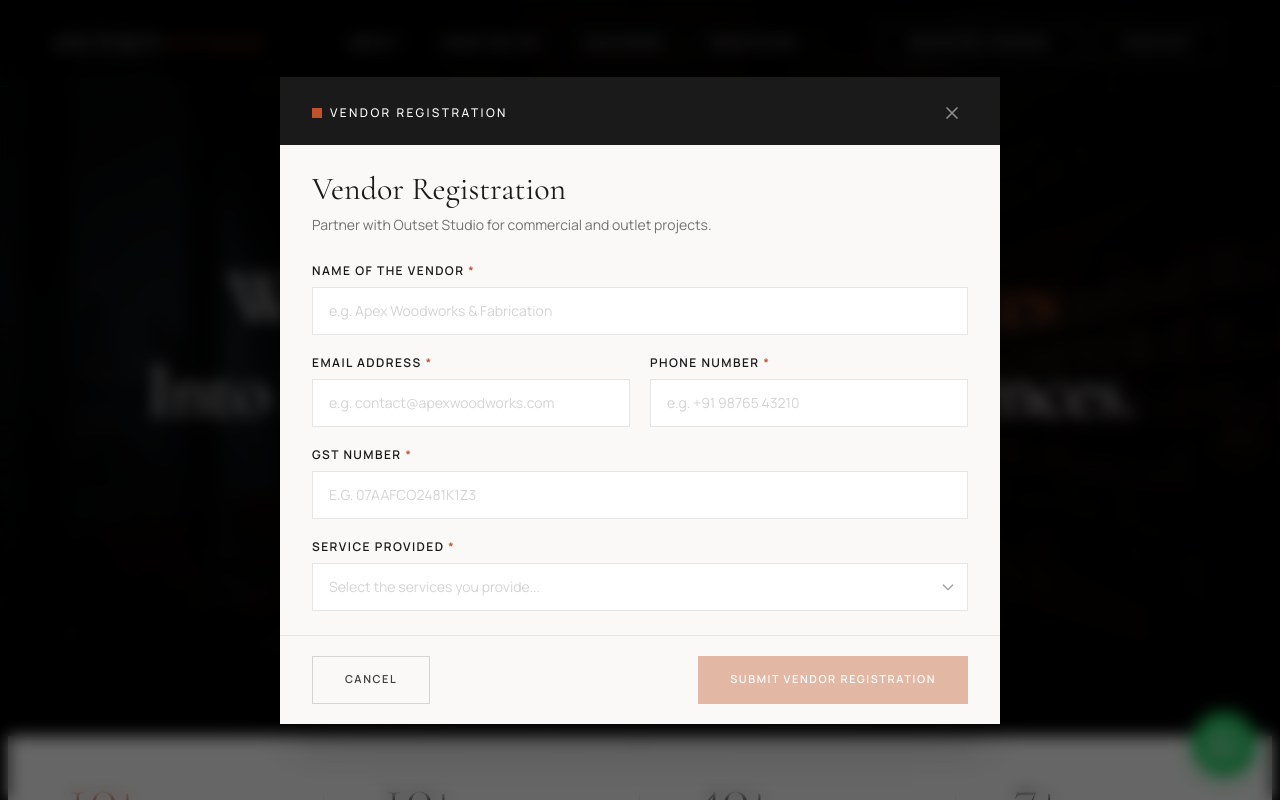
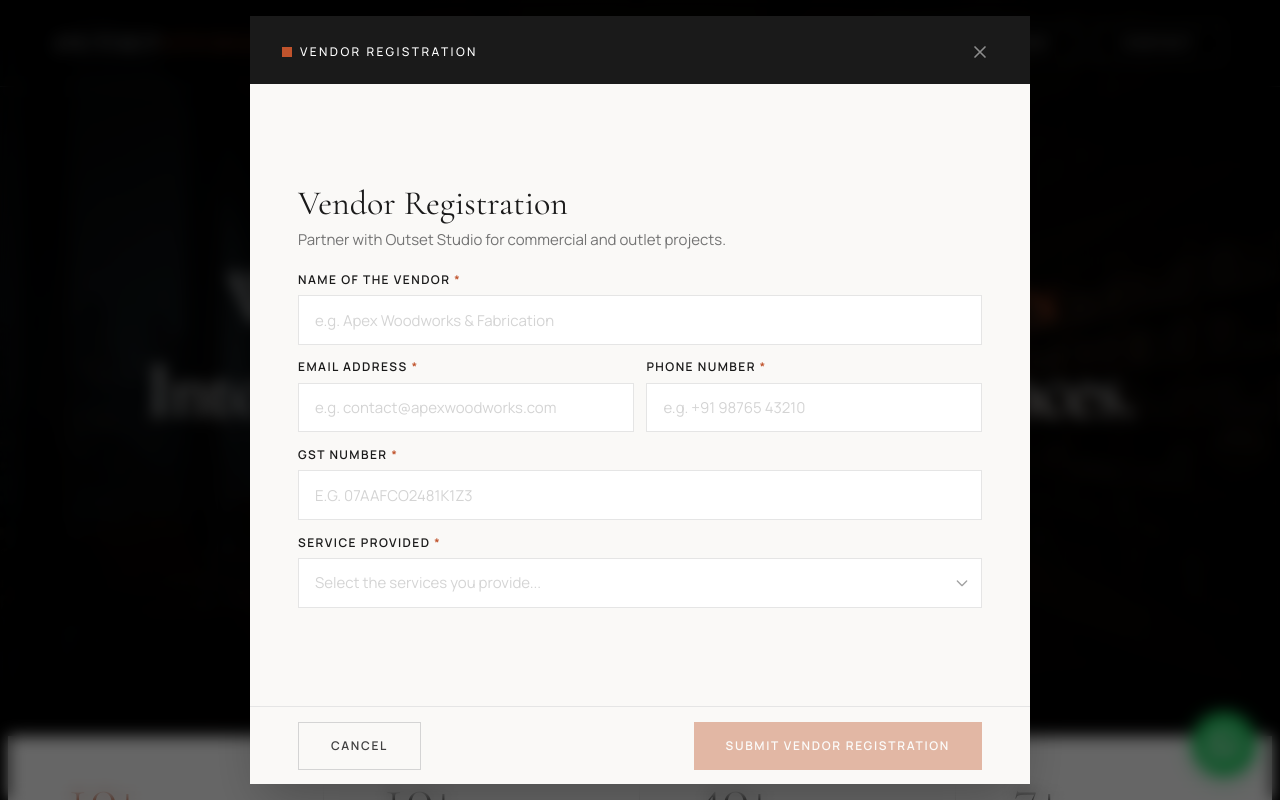
Before and after one commit to taybeen-healthy/outsetStudio, a Next.js app: page / in a window 1280 px wide. Both pictures are taken after a click on the button "REGISTER VENDOR". Built offline with nearby package versions, Linux system fonts and the light colour scheme.

Commit message:
Connect ContactModal and VendorModal to backend API

```diff
--- a/src/components/ContactModal.jsx
+++ b/src/components/ContactModal.jsx
@@ -58,8 +58,18 @@ export default function ContactModal({ onClose }) {
     return Object.keys(errs).length === 0;
   };
 
-  const handleSubmit = () => {
-    if (validate()) setSubmitted(true);
+  const handleSubmit = async () => {
+    if (!validate()) return;
+    try {
+      const res = await fetch("http://69.62.75.137:3006/api/contacts", {
+        method: "POST",
+        headers: { "Content-Type": "application/json" },
+        body: JSON.stringify(form),
+      });
+      if (res.ok) setSubmitted(true);
+    } catch {
+      setSubmitted(true);
+    }
   };
 
   const content = submitted ? (
--- a/src/components/OurWork.jsx
+++ b/src/components/OurWork.jsx
@@ -94,8 +94,8 @@ export default function OurWork({ data }) {
       <style>{`@keyframes outset-marquee { from { transform: translateX(0); } to { transform: translateX(-50%); } }`}</style>
 
       <div className="max-w-7xl mx-auto px-4 sm:px-6 lg:px-2">
-        <div className="flex flex-col lg:flex-row lg:items-start lg:justify-between gap-5 lg:gap-8 mb-6 sm:mb-16">
-          <div className="w-full lg:max-w-[400px] xl:max-w-[540px]">
+        <div className="flex flex-col xl:flex-row xl:items-start xl:justify-between gap-5 xl:gap-8 mb-6 sm:mb-16">
+          <div className="w-full xl:max-w-[540px]">
             <h2 className="font-serif font-normal text-[#1a1a1a] text-[28px] sm:text-4xl lg:text-[44px] xl:text-[48px] leading-[1.2] tracking-tight text-left">
               <span className="lg:hidden">One Studio from Concept to Growth.</span>
               <span className="hidden lg:block">
@@ -109,7 +109,7 @@ export default function OurWork({ data }) {
             </p>
           </div>
 
-          <div className="flex flex-nowrap overflow-x-auto min-w-0 max-w-full gap-2.5 lg:gap-3 lg:pt-[122px] xl:pt-[131px] [scrollbar-width:none] [&::-webkit-scrollbar]:hidden">
+          <div className="flex flex-wrap items-center gap-2.5 lg:gap-3 xl:pt-[131px]">
             {filters.map((f) => {
               const isActive = activeFilter.toUpperCase() === f.toUpperCase();
               return (
--- a/src/components/VendorModal.jsx
+++ b/src/components/VendorModal.jsx
@@ -135,8 +135,18 @@ export default function VendorModal({ onClose }) {
     return Object.keys(errs).length === 0;
   };
 
-  const handleSubmit = () => {
-    if (validate()) setSubmitted(true);
+  const handleSubmit = async () => {
+    if (!validate()) return;
+    try {
+      const res = await fetch("http://69.62.75.137:3006/api/vendors", {
+        method: "POST",
+        headers: { "Content-Type": "application/json" },
+        body: JSON.stringify(form),
+      });
+      if (res.ok) setSubmitted(true);
+    } catch {
+      setSubmitted(true);
+    }
   };
 
   const content = (
@@ -151,22 +161,22 @@ export default function VendorModal({ onClose }) {
         if (dx < 5 && dy < 5 && e.target === e.currentTarget) onClose();
       }}
     >
-      <div className="relative w-full sm:max-w-[720px] h-[100dvh] sm:h-auto sm:max-h-[90vh] bg-[#FAF9F7] sm:shadow-2xl flex flex-col overflow-hidden">
+      <div className="relative w-full sm:max-w-[780px] h-[100dvh] sm:h-[calc(100dvh-2rem)] bg-[#FAF9F7] sm:shadow-2xl flex flex-col overflow-hidden">
         {/* Dark Header */}
-        <div className="bg-[#1a1a1a] px-5 sm:px-8 pt-4 sm:pt-5 pb-3 sm:pb-4 flex-shrink-0">
+        <div className="bg-[#1a1a1a] px-4 sm:px-8 pt-[clamp(10px,2.2vh,22px)] pb-[clamp(8px,1.8vh,18px)] flex-shrink-0">
           <div className="flex items-center justify-between">
             <div className="flex items-center gap-2">
               <span className="w-2.5 h-2.5 bg-[#C0532C] flex-shrink-0" />
-              <span className="font-sans text-[11px] sm:text-xs tracking-[0.2em] uppercase text-white font-medium whitespace-nowrap">
+              <span className="font-sans text-[clamp(10px,1.6vh,12px)] tracking-[0.2em] uppercase text-white font-medium whitespace-nowrap">
                 VENDOR REGISTRATION
               </span>
             </div>
             <button
               onClick={onClose}
               aria-label="Close"
-              className="w-8 h-8 flex items-center justify-center text-white/50 hover:text-white hover:bg-white/10 transition-all flex-shrink-0 cursor-pointer"
+              className="w-[clamp(28px,4.5vh,36px)] h-[clamp(28px,4.5vh,36px)] flex items-center justify-center text-white/50 hover:text-white hover:bg-white/10 transition-all flex-shrink-0 cursor-pointer"
             >
-              <svg className="w-5 h-5" fill="none" stroke="currentColor" strokeWidth="2" viewBox="0 0 24 24">
+              <svg className="w-[clamp(16px,2.6vh,20px)] h-[clamp(16px,2.6vh,20px)]" fill="none" stroke="currentColor" strokeWidth="2" viewBox="0 0 24 24">
                 <path strokeLinecap="round" strokeLinejoin="round" d="M6 18L18 6M6 6l12 12" />
               </svg>
             </button>
@@ -181,10 +191,10 @@ export default function VendorModal({ onClose }) {
                   <path strokeLinecap="round" strokeLinejoin="round" d="M5 13l4 4L19 7" />
                 </svg>
               </div>
-              <h2 className="font-serif text-[#1a1a1a] text-[32px] sm:text-[38px] leading-tight mt-6 mb-3">
+              <h2 className="font-serif text-[#1a1a1a] text-[clamp(26px,5vh,38px)] leading-tight mt-6 mb-3">
                 Thank you, {form.vendorName || "there"}.
               </h2>
-              <p className="font-sans text-sm sm:text-[15px] text-neutral-500 leading-relaxed max-w-md mx-auto mb-10">
+              <p className="font-sans text-[clamp(13px,1.9vh,15px)] text-neutral-500 leading-relaxed max-w-md mx-auto mb-10">
                 We&apos;ve received your project brief and will review your details within 24 hours.
               </p>
               <p className="font-sans text-xs sm:text-sm tracking-[0.05em] text-neutral-500">
@@ -198,18 +208,18 @@ export default function VendorModal({ onClose }) {
         ) : (
           <>
             {/* Form Content */}
-            <div className="flex-1 px-5 sm:px-8 py-6 sm:py-6">
-              <div className="max-w-[720px] mx-auto">
-                <h1 className="font-serif text-[#1a1a1a] text-[28px] sm:text-[32px] font-normal leading-tight mb-1.5">
+            <div className="flex-1 min-h-0 overflow-y-auto flex px-[clamp(16px,5vw,48px)] py-[clamp(8px,2vh,24px)] [scrollbar-width:none] [&::-webkit-scrollbar]:hidden">
+              <div className="w-full max-w-[720px] mx-auto my-auto">
+                <h1 className="font-serif text-[#1a1a1a] text-[clamp(22px,4.6vh,34px)] font-normal leading-tight mb-1">
                   Vendor Registration
                 </h1>
-                <p className="font-sans text-sm text-neutral-500 mb-6 sm:mb-7">
+                <p className="font-sans text-[clamp(12px,1.9vh,15px)] text-neutral-500 mb-[clamp(10px,2.4vh,26px)]">
                   Partner with Outset Studio for commercial and outlet projects.
                 </p>
 
-                <div className="space-y-4 sm:space-y-5">
+                <div className="space-y-[clamp(8px,1.7vh,20px)]">
                   <div>
-                    <label className="block font-sans text-[11px] sm:text-xs font-semibold tracking-[0.12em] text-[#1a1a1a] mb-1.5 sm:mb-2">
+                    <label className="block font-sans text-[clamp(10px,1.5vh,12px)] font-semibold tracking-[0.12em] text-[#1a1a1a] mb-[clamp(4px,0.8vh,8px)]">
                       NAME OF THE VENDOR <span className="text-[#C0532C]">*</span>
                     </label>
                     <input
@@ -218,14 +228,14 @@ export default function VendorModal({ onClose }) {
                       value={form.vendorName}
                       onChange={handleChange}
                       placeholder="e.g. Apex Woodworks & Fabrication"
-                      className={`w-full h-12 border bg-white px-4 text-sm text-neutral-800 placeholder-neutral-300 font-sans focus:outline-none transition-colors rounded-none ${errors.vendorName ? "border-red-500 focus:border-red-500" : "border-neutral-200 focus:border-[#C0532C]"}`}
+                      className={`w-full h-[clamp(40px,6.2vh,52px)] border bg-white px-4 text-[clamp(13px,1.9vh,15px)] text-neutral-800 placeholder-neutral-300 font-sans focus:outline-none transition-colors rounded-none ${errors.vendorName ? "border-red-500 focus:border-red-500" : "border-neutral-200 focus:border-[#C0532C]"}`}
                     />
-                    {errors.vendorName && <p className="font-sans text-[11px] text-red-500 mt-1">{errors.vendorName}</p>}
+                    {errors.vendorName && <p className="font-sans text-[clamp(10px,1.4vh,12px)] text-red-500 mt-1">{errors.vendorName}</p>}
                   </div>
 
-                  <div className="grid grid-cols-1 sm:grid-cols-2 gap-4 sm:gap-5">
+                  <div className="grid grid-cols-1 sm:grid-cols-2 gap-[clamp(8px,1.6vh,20px)]">
                     <div>
-                      <label className="block font-sans text-[11px] sm:text-xs font-semibold tracking-[0.12em] text-[#1a1a1a] mb-1.5 sm:mb-2">
+                      <label className="block font-sans text-[clamp(10px,1.5vh,12px)] font-semibold tracking-[0.12em] text-[#1a1a1a] mb-[clamp(4px,0.8vh,8px)]">
                         EMAIL ADDRESS <span className="text-[#C0532C]">*</span>
                       </label>
                       <input
@@ -234,13 +244,13 @@ export default function VendorModal({ onClose }) {
                         value={form.email}
                         onChange={handleChange}
                         placeholder="e.g. contact@apexwoodworks.com"
-                        className={`w-full h-12 border bg-white px-4 text-sm text-neutral-800 placeholder-neutral-300 font-sans focus:outline-none transition-colors rounded-none ${errors.email ? "border-red-500 focus:border-red-500" : "border-neutral-200 focus:border-[#C0532C]"}`}
+                        className={`w-full h-[clamp(40px,6.2vh,52px)] border bg-white px-4 text-[clamp(13px,1.9vh,15px)] text-neutral-800 placeholder-neutral-300 font-sans focus:outline-none transition-colors rounded-none ${errors.email ? "border-red-500 focus:border-red-500" : "border-neutral-200 focus:border-[#C0532C]"}`}
                       />
-                      {errors.email && <p className="font-sans text-[11px] text-red-500 mt-1">{errors.email}</p>}
+                      {errors.email && <p className="font-sans text-[clamp(10px,1.4vh,12px)] text-red-500 mt-1">{errors.email}</p>}
                     </div>
 
                     <div>
-                      <label className="block font-sans text-[11px] sm:text-xs font-semibold tracking-[0.12em] text-[#1a1a1a] mb-1.5 sm:mb-2">
+                      <label className="block font-sans text-[clamp(10px,1.5vh,12px)] font-semibold tracking-[0.12em] text-[#1a1a1a] mb-[clamp(4px,0.8vh,8px)]">
                         PHONE NUMBER <span className="text-[#C0532C]">*</span>
                       </label>
                       <input
@@ -251,14 +261,14 @@ export default function VendorModal({ onClose }) {
                         maxLength={10}
                         placeholder="e.g. +91 98765 43210"
                         inputMode="numeric"
-                        className={`w-full h-12 border bg-white px-4 text-sm text-neutral-800 placeholder-neutral-300 font-sans focus:outline-none transition-colors rounded-none ${errors.phone ? "border-red-500 focus:border-red-500" : "border-neutral-200 focus:border-[#C0532C]"}`}
+                        className={`w-full h-[clamp(40px,6.2vh,52px)] border bg-white px-4 text-[clamp(13px,1.9vh,15px)] text-neutral-800 placeholder-neutral-300 font-sans focus:outline-none transition-colors rounded-none ${errors.phone ? "border-red-500 focus:border-red-500" : "border-neutral-200 focus:border-[#C0532C]"}`}
                       />
-                      {errors.phone && <p className="font-sans text-[11px] text-red-500 mt-1">{errors.phone}</p>}
+                      {errors.phone && <p className="font-sans text-[clamp(10px,1.4vh,12px)] text-red-500 mt-1">{errors.phone}</p>}
                     </div>
                   </div>
 
                   <div>
-                    <label className="block font-sans text-[11px] sm:text-xs font-semibold tracking-[0.12em] text-[#1a1a1a] mb-1.5 sm:mb-2">
+                    <label className="block font-sans text-[clamp(10px,1.5vh,12px)] font-semibold tracking-[0.12em] text-[#1a1a1a] mb-[clamp(4px,0.8vh,8px)]">
                       GST NUMBER <span className="text-[#C0532C]">*</span>
                     </label>
                     <input
@@ -267,13 +277,13 @@ export default function VendorModal({ onClose }) {
                       value={form.gstNumber}
                       onChange={handleChange}
                       placeholder="E.G. 07AAFCO2481K1Z3"
-                      className={`w-full h-12 border bg-white px-4 text-sm text-neutral-800 placeholder-neutral-300 font-sans focus:outline-none transition-colors rounded-none uppercase ${errors.gstNumber ? "border-red-500 focus:border-red-500" : "border-neutral-200 focus:border-[#C0532C]"}`}
+                      className={`w-full h-[clamp(40px,6.2vh,52px)] border bg-white px-4 text-[clamp(13px,1.9vh,15px)] text-neutral-800 placeholder-neutral-300 font-sans focus:outline-none transition-colors rounded-none uppercase ${errors.gstNumber ? "border-red-500 focus:border-red-500" : "border-neutral-200 focus:border-[#C0532C]"}`}
                     />
-                    {errors.gstNumber && <p className="font-sans text-[11px] text-red-500 mt-1">{errors.gstNumber}</p>}
+                    {errors.gstNumber && <p className="font-sans text-[clamp(10px,1.4vh,12px)] text-red-500 mt-1">{errors.gstNumber}</p>}
                   </div>
 
                   <div>
-                    <label className="block font-sans text-[11px] sm:text-xs font-semibold tracking-[0.12em] text-[#1a1a1a] mb-1.5 sm:mb-2">
+                    <label className="block font-sans text-[clamp(10px,1.5vh,12px)] font-semibold tracking-[0.12em] text-[#1a1a1a] mb-[clamp(4px,0.8vh,8px)]">
                       SERVICE PROVIDED <span className="text-[#C0532C]">*</span>
                     </label>
 
@@ -282,7 +292,7 @@ export default function VendorModal({ onClose }) {
                         ref={btnRef}
                         type="button"
                         onClick={() => setDropdownOpen(!dropdownOpen)}
-                        className="w-full h-12 border border-neutral-200 bg-white px-4 pr-10 text-left text-sm font-sans focus:outline-none focus:border-[#C0532C] transition-colors rounded-none cursor-pointer flex items-center"
+                        className="w-full h-[clamp(40px,6.2vh,52px)] border border-neutral-200 bg-white px-4 pr-10 text-left text-[clamp(13px,1.9vh,15px)] font-sans focus:outline-none focus:border-[#C0532C] transition-colors rounded-none cursor-pointer flex items-center"
                       >
                         {form.services.length > 0 ? (
                           <span className="text-neutral-800">
@@ -303,14 +313,14 @@ export default function VendorModal({ onClose }) {
                       </svg>
                     </div>
 
-                    {errors.services && <p className="font-sans text-[11px] text-red-500 mt-1">{errors.services}</p>}
+                    {errors.services && <p className="font-sans text-[clamp(10px,1.4vh,12px)] text-red-500 mt-1">{errors.services}</p>}
 
                     {form.services.length > 0 && (
-                      <div className="flex flex-wrap gap-2 mt-3">
+                      <div className="flex flex-wrap gap-1.5 mt-[clamp(6px,1vh,12px)]">
                         {form.services.map((svc) => (
                           <span
                             key={svc}
-                            className="inline-flex items-center gap-1.5 px-3 py-1.5 bg-[#C0532C] text-white text-[12px] font-sans font-medium rounded-none"
+                            className="inline-flex items-center gap-1.5 px-2.5 py-[clamp(3px,0.6vh,6px)] bg-[#C0532C] text-white text-[clamp(10px,1.5vh,12px)] font-sans font-medium rounded-none"
                           >
                             {svc}
                             <button
@@ -332,18 +342,18 @@ export default function VendorModal({ onClose }) {
             </div>
 
             {/* Fixed Footer */}
-            <div className="border-t border-neutral-200 px-5 sm:px-8 py-4 sm:py-5 flex-shrink-0 bg-[#FAF9F7]">
+            <div className="border-t border-neutral-200 px-[clamp(16px,5vw,48px)] py-[clamp(8px,1.8vh,18px)] flex-shrink-0 bg-[#FAF9F7]">
               <div className="max-w-[720px] mx-auto flex flex-col-reverse sm:flex-row items-stretch sm:items-center justify-between gap-3">
                 <button
                   onClick={onClose}
-                  className="h-12 w-full sm:w-auto sm:px-8 border border-neutral-300 font-sans text-[11px] tracking-[0.14em] uppercase font-semibold text-neutral-700 hover:bg-neutral-100 transition-all cursor-pointer"
+                  className="h-[clamp(40px,6vh,50px)] w-full sm:w-auto px-6 sm:px-8 border border-neutral-300 font-sans text-[clamp(10px,1.5vh,12px)] tracking-[0.14em] uppercase font-semibold text-neutral-700 hover:bg-neutral-100 transition-all cursor-pointer"
                 >
                   CANCEL
                 </button>
                 <button
                   onClick={handleSubmit}
                   disabled={!canSubmit}
-                  className={`h-12 w-full sm:w-auto sm:px-8 font-sans text-[11px] tracking-[0.14em] uppercase font-semibold transition-all bg-[#bf572b] text-white ${!canSubmit ? "opacity-40 cursor-not-allowed" : "hover:bg-[#a34320] cursor-pointer"}`}
+                  className={`h-[clamp(40px,6vh,50px)] w-full sm:w-auto px-6 sm:px-8 font-sans text-[clamp(10px,1.5vh,12px)] tracking-[0.14em] uppercase font-semibold transition-all bg-[#bf572b] text-white ${!canSubmit ? "opacity-40 cursor-not-allowed" : "hover:bg-[#a34320] cursor-pointer"}`}
                 >
                   SUBMIT VENDOR REGISTRATION
                 </button>
```
